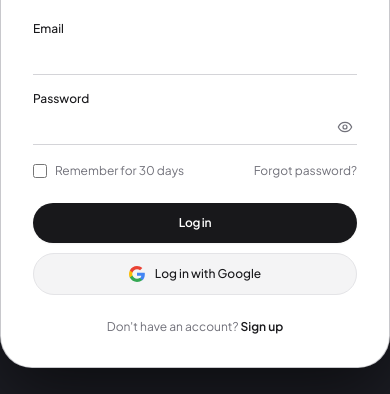
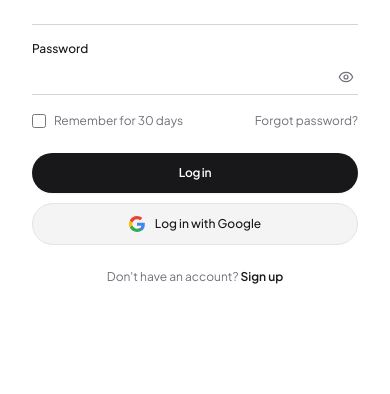
Before and after one commit to mahesh-atx/Py_Practice, a website: page login.html in a window 390 px wide. Shown: the part 450-844 px from the top of the page. Drawn offline with nearby package versions, Linux system fonts and the light colour scheme; no server answers.

Commit message:
login/signup: mobile full-screen card, no page scroll (mobile only)
Below 768px the auth card now fills the entire screen instead of
stacking the 340px illustration above the form and letting the page
scroll:
- html/body: overflow hidden + 100dvh (dynamic viewport height),
  padding removed, so the page itself can never scroll on phones.
- main card: 100vw x 100dvh, max-width removed, border/corners/shadow
  dropped (it IS the screen now).
- Illustration pane shrinks 340px -> 240px; the form pane takes all
  remaining height (flex:1, min-height:0). On normal phones everything
  fits with zero scrolling; on very short screens only the form area
  scrolls internally so no field or button ever gets cut off.
- Form content stays vertically centred via auto margins when it fits.

Desktop layout is untouched (all rules live in a max-width:767px block).
Contract test added in tests/problem.test.js; 107/107 pass.

Co-authored-by: arena-agent <297053741+arena-agent@users.noreply.github.com>

```diff
--- a/login.html
+++ b/login.html
@@ -59,6 +59,42 @@
         height: 100% !important;
       }
       @media (min-width: 768px) { body { overflow: hidden !important; } }
+      /* Mobile only: the card becomes the full screen with no page scroll —
+         the illustration shrinks and the form area takes the rest (it scrolls
+         internally only on very short screens, so nothing ever gets cut off). */
+      @media (max-width: 767px) {
+        html, body {
+          overflow: hidden !important;
+          height: 100vh !important;
+          height: 100dvh !important;
+          min-height: 100vh !important;
+          min-height: 100dvh !important;
+          padding: 0 !important;
+        }
+        body > main {
+          width: 100vw !important;
+          max-width: none !important;
+          height: 100vh !important;
+          height: 100dvh !important;
+          margin: 0 !important;
+          border: 0 !important;
+          border-radius: 0 !important;
+          box-shadow: none !important;
+        }
+        #leftIllustrationPane { height: 240px !important; }
+        #rightFormPane {
+          flex: 1 1 auto !important;
+          height: auto !important;
+          min-height: 0 !important;
+          overflow-y: auto !important;
+          -webkit-overflow-scrolling: touch;
+          justify-content: flex-start !important;
+        }
+        #rightFormPane > div {
+          margin-top: auto !important;
+          margin-bottom: auto !important;
+        }
+      }
       .no-scrollbar::-webkit-scrollbar { display: none !important; width: 0 !important; height: 0 !important; }
       .no-scrollbar { -ms-overflow-style: none !important; scrollbar-width: none !important; }
       .underline-input {
```
Also changed, not shown: signup.html (+36 -0 lines), tests/problem.test.js (+13 -0 lines).
